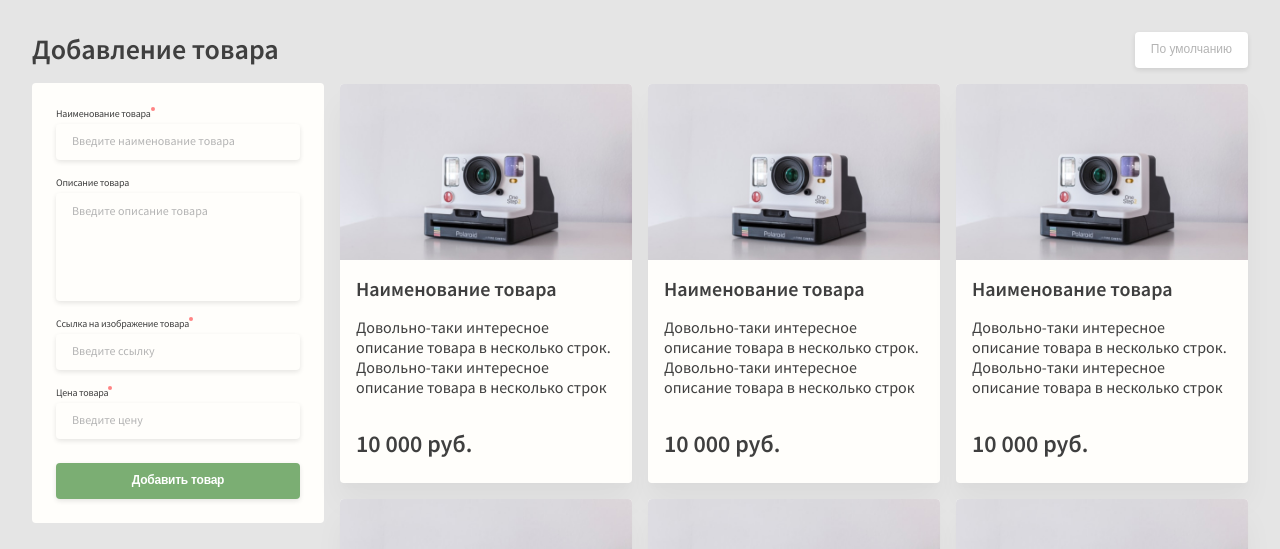
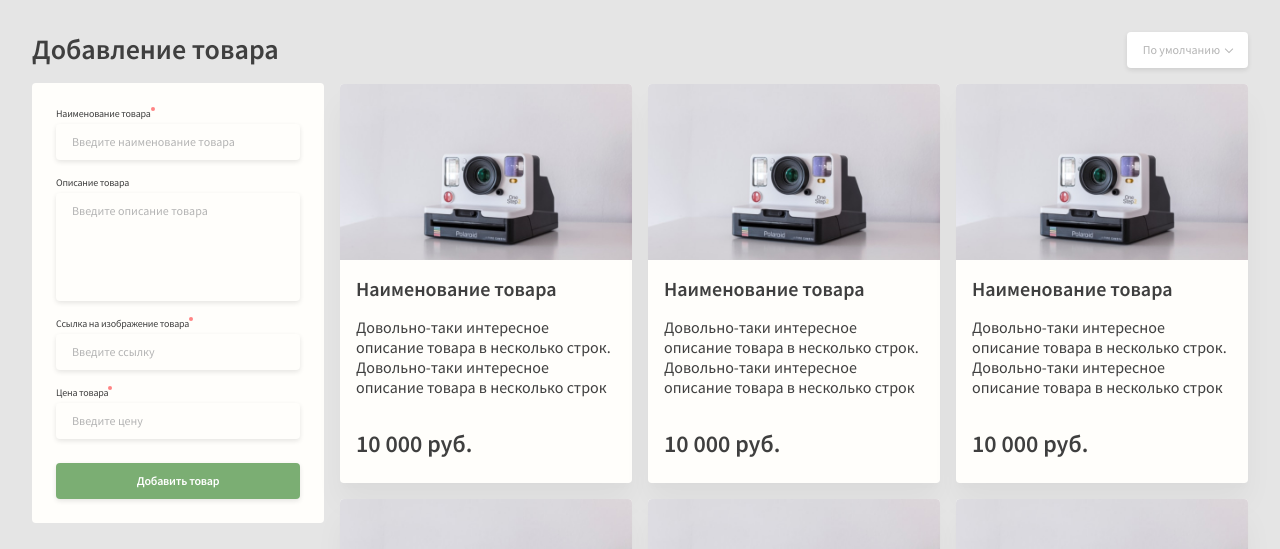
Before and after one commit to Senior-Pomidor/idaproject, a Vue app: page / in a window 1280 px wide. Shown: the top 549 px of the page. Built offline with nearby package versions, Linux system fonts and the light colour scheme.

Commit message:
fixed fonts and styles for webkit

```diff
--- a/src/components/FormAdd.vue
+++ b/src/components/FormAdd.vue
@@ -183,6 +183,7 @@ $required-helper-color: $color-red;
 		position: relative;
 		width: 100%;
 
+		font-family: $font-family-dafault;
 		color: $input-font-color;
 		font-size: 0.75rem;
 		line-height: 1.25;
@@ -192,6 +193,11 @@ $required-helper-color: $color-red;
 		box-shadow: 0px 2px 5px rgba(0, 0, 0, 0.1);
 		border: 1px solid transparent;
 		border-radius: $border-radius;
+		-webkit-border-radius:  $border-radius;
+		-moz-border-radius:  $border-radius;
+		-ms-border-radius:  $border-radius;
+		-o-border-radius:  $border-radius;
+		-webkit-appearance: none;
 		padding: calc(0.625rem - $input-border-width) calc(1rem - $input-border-width) calc(0.625rem + 1px - $input-border-width);
 		box-sizing: border-box;
 
--- a/src/styles/main.scss
+++ b/src/styles/main.scss
@@ -16,3 +16,7 @@ body {
 	margin: 0 auto;
 	box-sizing: border-box;
 }
+
+.f	{
+
+}
--- a/src/views/Products.vue
+++ b/src/views/Products.vue
@@ -13,6 +13,7 @@
 						<div :class="products.dropdown" name="sort" id="sort">
 							<button :class="products['dropdown-btn']">
 								По умолчанию
+								<i :class="products['dropdown-icon']"></i>
 							</button>
 							<ul :class="products['dropdown-options']">
 								<li :class="products['dropdown-option']">
@@ -70,6 +71,7 @@ export default {
 // Дефолтные значения переменных, если не заданы глобальные
 $font-color-dafault: #3F3F3F !default;
 $container-padding: 2rem !default;
+$font-family-dafault: Arial !default;
 
 $header-margin-bottom: 1rem;
 $grid-gap: 1rem;
@@ -106,16 +108,33 @@ $grid-gap: 1rem;
 	}
 
 	.dropdown-btn {
-		align-self: flex-end;
-		font-size: .75rem;
-		line-height: 1.25;
-		color: #B4B4B4;
-		background-color: #fff;
-		border: none;
-		border-radius: .25rem;
-		box-shadow:  0px 2px 5px rgba(0, 0, 0, 0.1);
-		margin-bottom: $header-margin-bottom;
-		padding: .625rem 1rem calc(.625rem + 1px);
+    display: flex;
+    align-items: center;
+    align-self: flex-end;
+		font-family: $font-family-dafault, sans-serif;
+    font-size: 0.75rem;
+    line-height: 1.25;
+    color: #B4B4B4;
+    background-color: #fff;
+    border: none;
+    border-radius: 0.25rem;
+    box-shadow: 0px 2px 5px rgb(0 0 0 / 10%);
+    margin-bottom: 1rem;
+    padding: 0.625rem 1rem calc(0.625rem + 1px);
+    font-weight: 400;
+	}
+
+	.dropdown-icon {
+		position: relative;
+		top: -1px;
+		display: inline-block;
+		width: 5px;
+		height: 5px;
+		border-top: 1px solid #B4B4B4;
+		border-left: 1px solid #B4B4B4;
+		margin-left: 6px;
+		transform-origin: 50% 50%;
+		transform: rotate(-135deg);
 	}
 
 	.dropdown {
```
